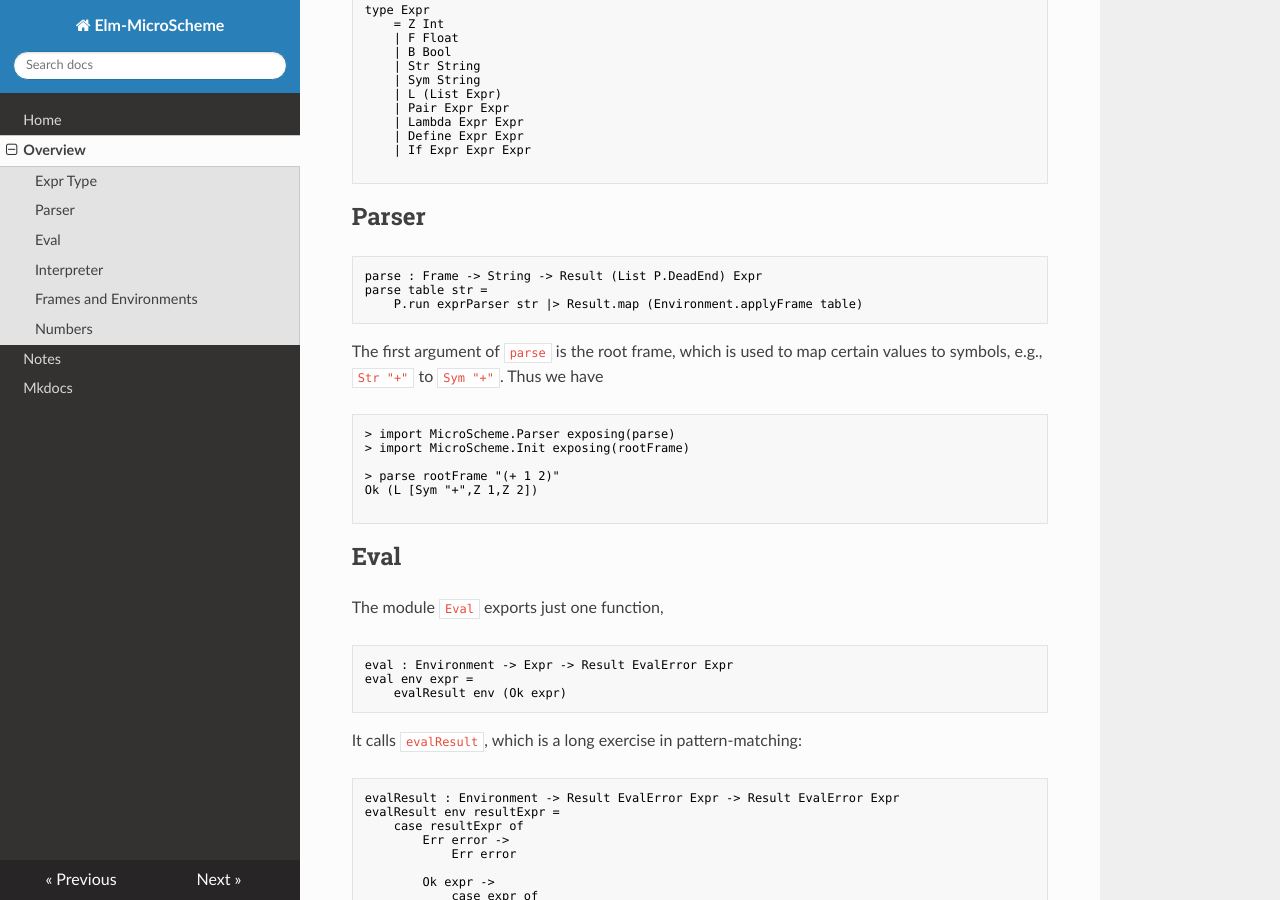
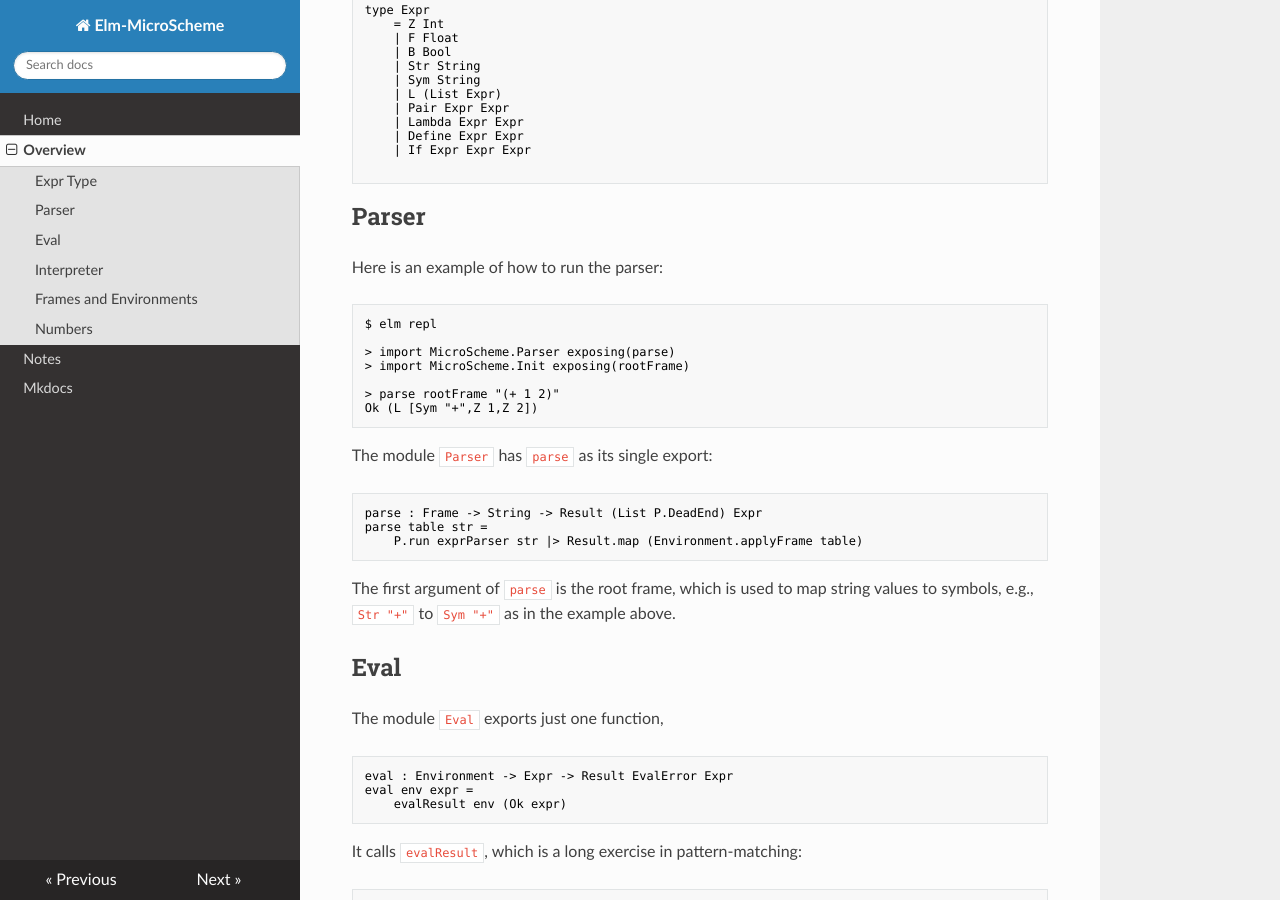
Before and after one commit to jxxcarlson/elm-microscheme, an MkDocs documentation site: the page built from docs/docs/overview.md, in a window 1280 px wide and 900 px high, scrolled down 289 px. Built offline with MkDocs 1.6.1, drawn with Linux system fonts in a browser that asks for light colours; nearby versions of some CDN libraries.

Commit message:
update docs

````diff
--- a/docs/docs/overview.md
+++ b/docs/docs/overview.md
@@ -23,6 +23,19 @@ type Expr
 
 ## Parser
 
+Here is an example of how to run the parser:
+
+```elm
+$ elm repl
+
+> import MicroScheme.Parser exposing(parse)
+> import MicroScheme.Init exposing(rootFrame)
+
+> parse rootFrame "(+ 1 2)"
+Ok (L [Sym "+",Z 1,Z 2])
+```
+
+The module `Parser` has `parse` as its single export:
 
 ```text
 parse : Frame -> String -> Result (List P.DeadEnd) Expr
@@ -31,17 +44,9 @@ parse table str =
 ```
 
 The first argument of `parse` is the root frame, which
-is used to map certain values to symbols, e.g.,
-`Str "+"` to `Sym "+"`.  Thus we have
+is used to map string values to symbols, e.g.,
+`Str "+"` to `Sym "+"` as in the example above.
 
-```elm
-> import MicroScheme.Parser exposing(parse)
-> import MicroScheme.Init exposing(rootFrame)
-
-> parse rootFrame "(+ 1 2)"
-Ok (L [Sym "+",Z 1,Z 2])
-
-```
 
 ## Eval
 
````
